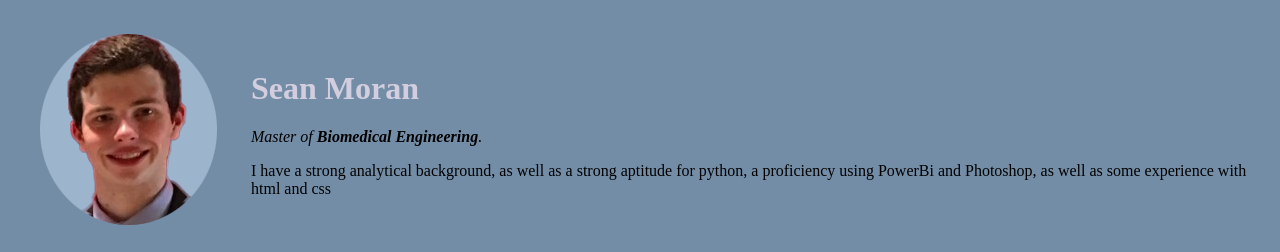
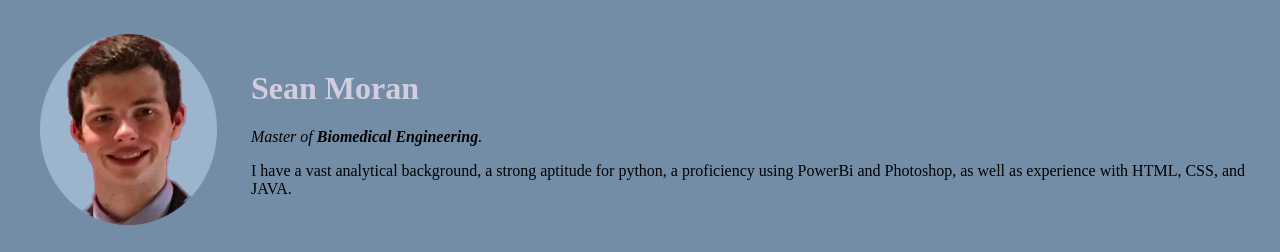
Before and after one commit to Seaniomoran/cv, a plain HTML site: page index.html in a window 1280 px wide. Shown: the top 252 px of the page. Drawn offline with Linux system fonts and the light colour scheme.

Commit message:
Add files via upload

```diff
--- a/index.html
+++ b/index.html
@@ -16,9 +16,9 @@
       <td>
         <h1>Sean Moran</h1>
         <p><em>Master of <strong>Biomedical Engineering</strong>.</em></p>
-        <p>I have a strong analytical background, as well as a strong aptitude for
-          python, a proficiency using PowerBi and Photoshop, as well as some
-          experience with html and css</p>
+        <p>I have a vast analytical background, a strong aptitude for
+          python, a proficiency using PowerBi and Photoshop, as well as
+          experience with HTML, CSS, and JAVA.</p>
       </td>
     </tr>
   </table>
```
